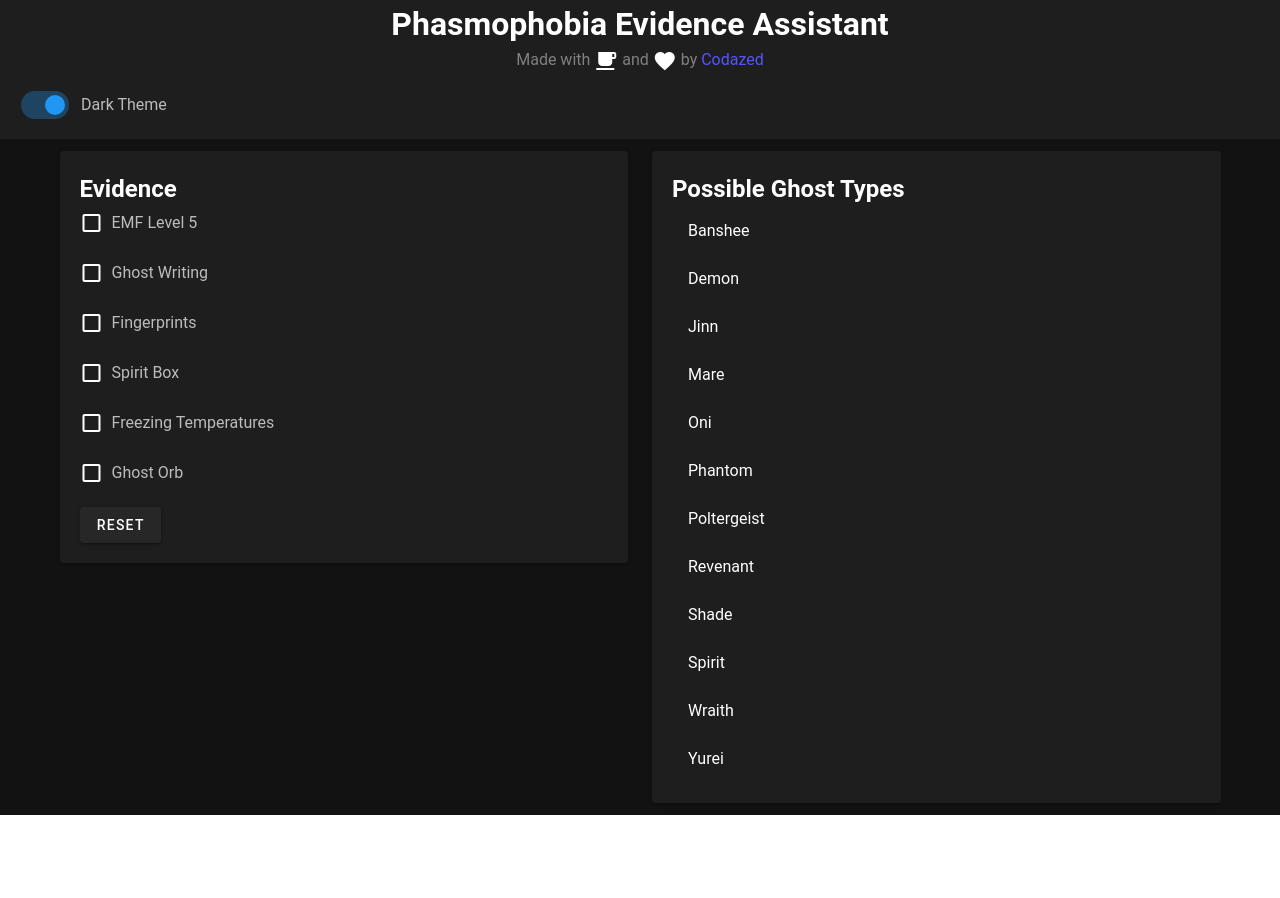
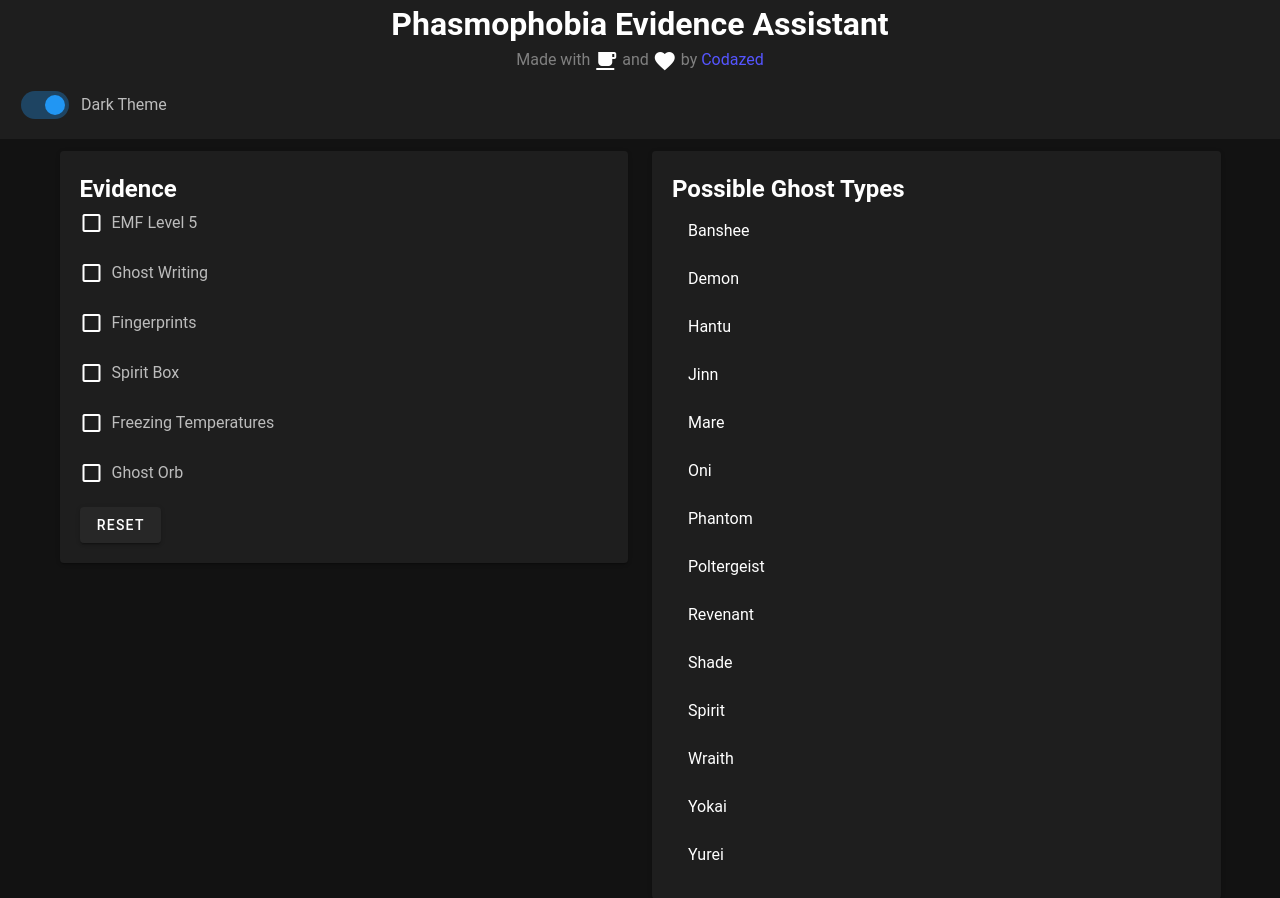
Before and after one commit to Codazed/phasmotoolkit, a Vue app: page / in a window 1280 px wide. Shown: the top 898 px of the page. Before the commit the page ends 815 px from the top, so only its background shows below. Built offline with nearby package versions, Linux system fonts and the light colour scheme; a small style sheet from the web is missing.

Commit message:
Added new ghosts Hantu and Yokai

```diff
--- a/src/types.ts
+++ b/src/types.ts
@@ -4,61 +4,85 @@
 }
 
 export enum Evidence {
-    EMF = 'EMF Level 5',
-    GhostWriting = 'Ghost Writing',
-    Fingerprints = 'Fingerprints',
-    SpiritBox = 'Spirit Box',
-    FreezingTemps = 'Freezing Temperatures',
-    GhostOrb = 'Ghost Orb'
+  EMF = "EMF Level 5",
+  GhostWriting = "Ghost Writing",
+  Fingerprints = "Fingerprints",
+  SpiritBox = "Spirit Box",
+  FreezingTemps = "Freezing Temperatures",
+  GhostOrb = "Ghost Orb",
 }
 
 export const ghosts: Ghost[] = [
   {
-        name: 'Banshee',
-        evidence: [Evidence.EMF, Evidence.Fingerprints, Evidence.FreezingTemps]
+    name: "Banshee",
+    evidence: [Evidence.EMF, Evidence.Fingerprints, Evidence.FreezingTemps],
   },
   {
-        name: 'Demon',
-        evidence: [Evidence.GhostWriting, Evidence.SpiritBox, Evidence.FreezingTemps]
+    name: "Demon",
+    evidence: [
+      Evidence.GhostWriting,
+      Evidence.SpiritBox,
+      Evidence.FreezingTemps,
+    ],
   },
   {
-        name: 'Jinn',
-        evidence: [Evidence.EMF, Evidence.SpiritBox, Evidence.GhostOrb]
+    name: "Hantu",
+    evidence: [Evidence.Fingerprints, Evidence.GhostOrb, Evidence.GhostWriting],
   },
   {
-        name: 'Mare',
-        evidence: [Evidence.SpiritBox, Evidence.FreezingTemps, Evidence.GhostOrb]
+    name: "Jinn",
+    evidence: [Evidence.EMF, Evidence.SpiritBox, Evidence.GhostOrb],
   },
   {
-        name: 'Oni',
-        evidence: [Evidence.EMF, Evidence.GhostWriting, Evidence.SpiritBox]
+    name: "Mare",
+    evidence: [Evidence.SpiritBox, Evidence.FreezingTemps, Evidence.GhostOrb],
   },
   {
-        name: 'Phantom',
-        evidence: [Evidence.EMF, Evidence.FreezingTemps, Evidence.GhostOrb]
+    name: "Oni",
+    evidence: [Evidence.EMF, Evidence.GhostWriting, Evidence.SpiritBox],
   },
   {
-        name: 'Poltergeist',
-        evidence: [Evidence.Fingerprints, Evidence.SpiritBox, Evidence.GhostOrb]
+    name: "Phantom",
+    evidence: [Evidence.EMF, Evidence.FreezingTemps, Evidence.GhostOrb],
   },
   {
-        name: 'Revenant',
-        evidence: [Evidence.EMF, Evidence.GhostWriting, Evidence.Fingerprints]
+    name: "Poltergeist",
+    evidence: [Evidence.Fingerprints, Evidence.SpiritBox, Evidence.GhostOrb],
   },
   {
-        name: 'Shade',
-        evidence: [Evidence.EMF, Evidence.GhostWriting, Evidence.GhostOrb]
+    name: "Revenant",
+    evidence: [Evidence.EMF, Evidence.GhostWriting, Evidence.Fingerprints],
   },
   {
-        name: 'Spirit',
-        evidence: [Evidence.GhostWriting, Evidence.Fingerprints, Evidence.SpiritBox]
+    name: "Shade",
+    evidence: [Evidence.EMF, Evidence.GhostWriting, Evidence.GhostOrb],
   },
   {
-        name: 'Wraith',
-        evidence: [Evidence.Fingerprints, Evidence.SpiritBox, Evidence.FreezingTemps]
+    name: "Spirit",
+    evidence: [
+      Evidence.GhostWriting,
+      Evidence.Fingerprints,
+      Evidence.SpiritBox,
+    ],
   },
   {
-        name: 'Yurei',
-        evidence: [Evidence.GhostWriting, Evidence.FreezingTemps, Evidence.GhostOrb]
-    }
-]
+    name: "Wraith",
+    evidence: [
+      Evidence.Fingerprints,
+      Evidence.SpiritBox,
+      Evidence.FreezingTemps,
+    ],
+  },
+  {
+    name: "Yokai",
+    evidence: [Evidence.SpiritBox, Evidence.GhostOrb, Evidence.GhostWriting],
+  },
+  {
+    name: "Yurei",
+    evidence: [
+      Evidence.GhostWriting,
+      Evidence.FreezingTemps,
+      Evidence.GhostOrb,
+    ],
+  },
+];
```
Lines whose indentation alone changed are shown as unchanged.
